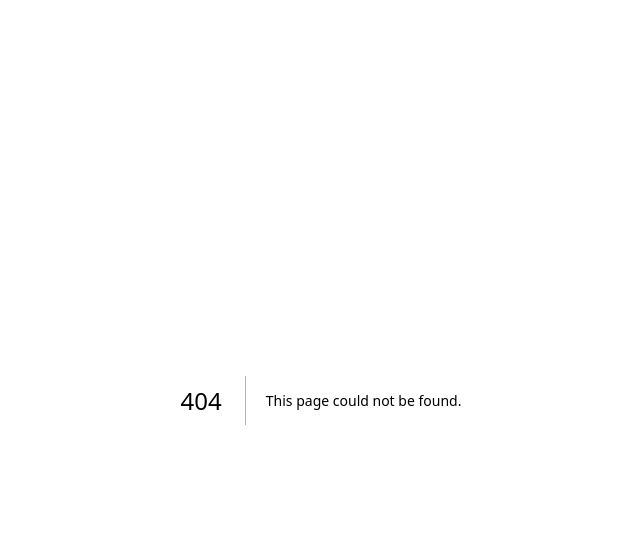
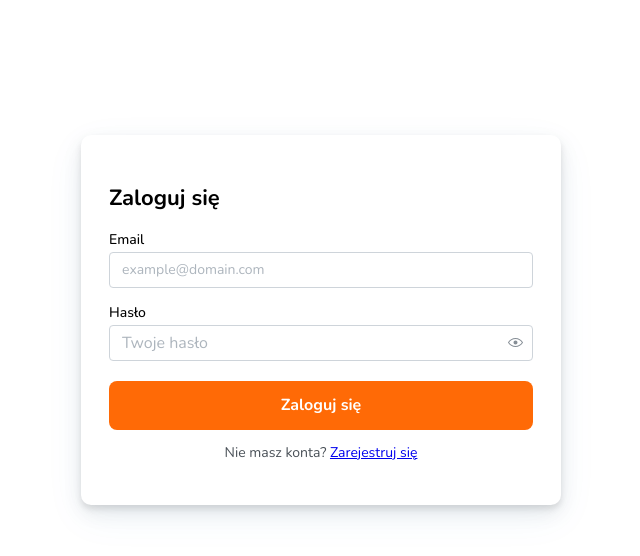
Before and after one commit to KlaudiaDabrowska/znajdkapp, a Next.js app in the folder client/: page /login in a window 1280 px wide. Before the commit this address had no page. Shown: the top 556 px of the page, without its empty margins (319-959 px from the left). Built offline with nearby package versions, Linux system fonts and the light colour scheme.

Commit message:
feat(auth): add login and registration views with React Hook Form and Zod validation

```diff
--- /dev/null
+++ b/client/app/login/login.module.css
@@ -0,0 +1,84 @@
+.page {
+  display: flex;
+  align-items: stretch;
+  min-height: 80vh;
+  gap: 24px;
+  padding: 32px;
+  box-sizing: border-box;
+}
+
+.wrapper {
+  flex: 1 1 50%;
+  display: flex;
+  align-items: center;
+  justify-content: center;
+}
+
+.formCard {
+  width: 100%;
+  max-width: 480px;
+  background: white;
+  padding: 28px;
+  border-radius: 10px;
+  box-shadow:
+    0 4px 6px rgba(0, 0, 0, 0.1),
+    0 8px 20px rgba(0, 0, 0, 0.08),
+    0 12px 40px rgba(0, 120, 212, 0.06);
+}
+
+.title {
+  font-size: 22px;
+  margin-bottom: 12px;
+  font-weight: 700;
+}
+
+.subtitle {
+  color: #495057;
+  margin-bottom: 18px;
+}
+
+.field {
+  margin-bottom: 12px;
+  position: relative;
+}
+
+.submit {
+  width: 100%;
+  padding: 12px 16px;
+  margin-top: 8px;
+  background: var(--mantine-color-brandOrange-6);
+  border: none;
+  color: var(--mantine-color-white);
+  border-radius: 8px;
+  font-weight: 700;
+  cursor: pointer;
+}
+
+.mutedLink {
+  display: block;
+  text-align: center;
+  margin-top: 12px;
+  color: #495057;
+  font-size: 14px;
+}
+
+.image {
+  max-width: 500px;
+  width: 100%;
+  height: auto;
+}
+
+@media (max-width: 768px) {
+  .page {
+    flex-direction: column;
+    padding: 20px;
+  }
+  .right {
+    order: 2;
+    height: 220px;
+  }
+  .left {
+    order: 1;
+    padding-bottom: 12px;
+  }
+}
--- /dev/null
+++ b/client/app/login/page.tsx
@@ -0,0 +1,73 @@
+"use client";
+
+import Link from "next/link";
+import styles from "./login.module.css";
+import { nunito } from "../theme";
+import { useForm } from "react-hook-form";
+import { z } from "zod";
+import { zodResolver } from "@hookform/resolvers/zod";
+import { Input } from "@/components/Forms/Input";
+import { PasswordInput } from "@/components/Forms/PasswordInput";
+
+const schema = z.object({
+  email: z.email("Nieprawidłowy email"),
+  password: z.string().min(8, "Hasło musi mieć co najmniej 8 znaków"),
+});
+
+type FormState = z.infer<typeof schema>;
+
+export default function Login() {
+  const {
+    control,
+    handleSubmit,
+    formState: { errors, isSubmitting },
+  } = useForm<FormState>({ resolver: zodResolver(schema) });
+
+  async function onSubmit(data: FormState) {
+    try {
+      await new Promise((r) => setTimeout(r, 800));
+      alert("Rejestracja przebiegła pomyślnie (placeholder)");
+    } catch (err) {
+      console.error(err);
+      alert("Wystąpił błąd podczas rejestracji");
+    }
+  }
+
+  return (
+    <div className={`${styles.page} ${nunito.variable}`}>
+      <div className={styles.wrapper}>
+        <div className={styles.formCard}>
+          <h2 className={styles.title}>Zaloguj się</h2>
+
+          <form onSubmit={handleSubmit(onSubmit)} noValidate>
+            <Input
+              control={control}
+              label="Email"
+              placeholder="example@domain.com"
+              name="email"
+            />
+
+            <PasswordInput
+              control={control}
+              label="Hasło"
+              placeholder="Twoje hasło"
+              name="password"
+            />
+
+            <button
+              className={styles.submit}
+              type="submit"
+              disabled={isSubmitting}
+            >
+              {isSubmitting ? "Trwa wysyłanie..." : "Zaloguj się"}
+            </button>
+          </form>
+
+          <p className={styles.mutedLink}>
+            Nie masz konta? <Link href="/register">Zarejestruj się</Link>
+          </p>
+        </div>
+      </div>
+    </div>
+  );
+}
--- /dev/null
+++ b/client/app/register/register.module.css
@@ -0,0 +1,91 @@
+.page {
+  display: flex;
+  align-items: stretch;
+  min-height: 80vh;
+  gap: 24px;
+  padding: 32px;
+  box-sizing: border-box;
+}
+
+.left {
+  flex: 1 1 50%;
+  display: flex;
+  align-items: center;
+  justify-content: center;
+}
+
+.right {
+  flex: 1 1 50%;
+  min-height: 320px;
+  border-radius: 12px;
+  overflow: hidden;
+}
+
+.formCard {
+  width: 100%;
+  max-width: 480px;
+  background: white;
+  padding: 28px;
+  border-radius: 10px;
+  box-shadow:
+    0 4px 6px rgba(0, 0, 0, 0.1),
+    0 8px 20px rgba(0, 0, 0, 0.08),
+    0 12px 40px rgba(0, 120, 212, 0.06);
+}
+
+.title {
+  font-size: 22px;
+  margin-bottom: 12px;
+  font-weight: 700;
+}
+
+.subtitle {
+  color: #495057;
+  margin-bottom: 18px;
+}
+
+.field {
+  margin-bottom: 12px;
+  position: relative;
+}
+
+.submit {
+  width: 100%;
+  padding: 12px 16px;
+  margin-top: 8px;
+  background: var(--mantine-color-brandOrange-6);
+  border: none;
+  color: var(--mantine-color-white);
+  border-radius: 8px;
+  font-weight: 700;
+  cursor: pointer;
+}
+
+.mutedLink {
+  display: block;
+  text-align: center;
+  margin-top: 12px;
+  color: #495057;
+  font-size: 14px;
+}
+
+.image {
+  max-width: 500px;
+  width: 100%;
+  height: auto;
+}
+
+@media (max-width: 768px) {
+  .page {
+    flex-direction: column;
+    padding: 20px;
+  }
+  .right {
+    order: 2;
+    height: 220px;
+  }
+  .left {
+    order: 1;
+    padding-bottom: 12px;
+  }
+}
--- /dev/null
+++ b/client/components/Forms/Input/Input.tsx
@@ -0,0 +1,36 @@
+import { Control, Controller, FieldValues, Path } from "react-hook-form";
+import styles from "../styles/Forms.module.css";
+import { TextInput } from "@mantine/core";
+
+export type Props<T extends FieldValues> = {
+  control: Control<T>;
+  name: Path<T>;
+  label: string;
+  placeholder?: string;
+};
+
+export const Input = <T extends FieldValues>({
+  control,
+  name,
+  label,
+  placeholder,
+}: Props<T>) => {
+  return (
+    <div className={styles.field}>
+      <Controller
+        control={control}
+        name={name}
+        render={({ field, fieldState }) => (
+          <TextInput
+            {...field}
+            label={label}
+            placeholder={placeholder}
+            error={
+              fieldState.error ? String(fieldState.error.message) : undefined
+            }
+          />
+        )}
+      />
+    </div>
+  );
+};
--- /dev/null
+++ b/client/components/Forms/Input/index.tsx
@@ -0,0 +1 @@
+export { Input } from "./Input";
--- /dev/null
+++ b/client/components/Forms/PasswordInput/PasswordInput.tsx
@@ -0,0 +1,36 @@
+import { Control, Controller, FieldValues, Path } from "react-hook-form";
+import { PasswordInput as MantinePasswordInput } from "@mantine/core";
+import styles from "../styles/Forms.module.css";
+
+export type Props<T extends FieldValues> = {
+  control: Control<T>;
+  name: Path<T>;
+  label: string;
+  placeholder?: string;
+};
+
+export const PasswordInput = <T extends FieldValues>({
+  control,
+  name,
+  label,
+  placeholder,
+}: Props<T>) => {
+  return (
+    <div className={styles.field}>
+      <Controller
+        control={control}
+        name={name}
+        render={({ field, fieldState }) => (
+          <MantinePasswordInput
+            {...field}
+            label={label}
+            placeholder={placeholder}
+            error={
+              fieldState.error ? String(fieldState.error.message) : undefined
+            }
+          />
+        )}
+      />
+    </div>
+  );
+};
--- /dev/null
+++ b/client/components/Forms/PasswordInput/index.tsx
@@ -0,0 +1 @@
+export { PasswordInput } from "./PasswordInput";
--- /dev/null
+++ b/client/components/Forms/styles/Forms.module.css
@@ -0,0 +1,4 @@
+.field {
+  margin-bottom: 12px;
+  position: relative;
+}
--- a/client/package.json
+++ b/client/package.json
@@ -9,6 +9,7 @@
     "lint": "eslint"
   },
   "dependencies": {
+    "@hookform/resolvers": "^5.2.2",
     "@mantine/carousel": "^8.3.16",
     "@mantine/core": "^8.3.15",
     "@mantine/hooks": "^8.3.15",
@@ -17,7 +18,9 @@
     "embla-carousel-react": "^8.6.0",
     "next": "16.1.6",
     "react": "19.2.3",
-    "react-dom": "19.2.3"
+    "react-dom": "19.2.3",
+    "react-hook-form": "^7.71.2",
+    "zod": "^4.3.6"
   },
   "devDependencies": {
     "@tailwindcss/postcss": "^4",
```
Also changed, not shown: client/app/register/page.tsx (added, +105 -0 lines), client/components/Navbar/components/SignInButtons.tsx (+6 -1 lines), 1 other file (tests, documents, lock files or other folders).
